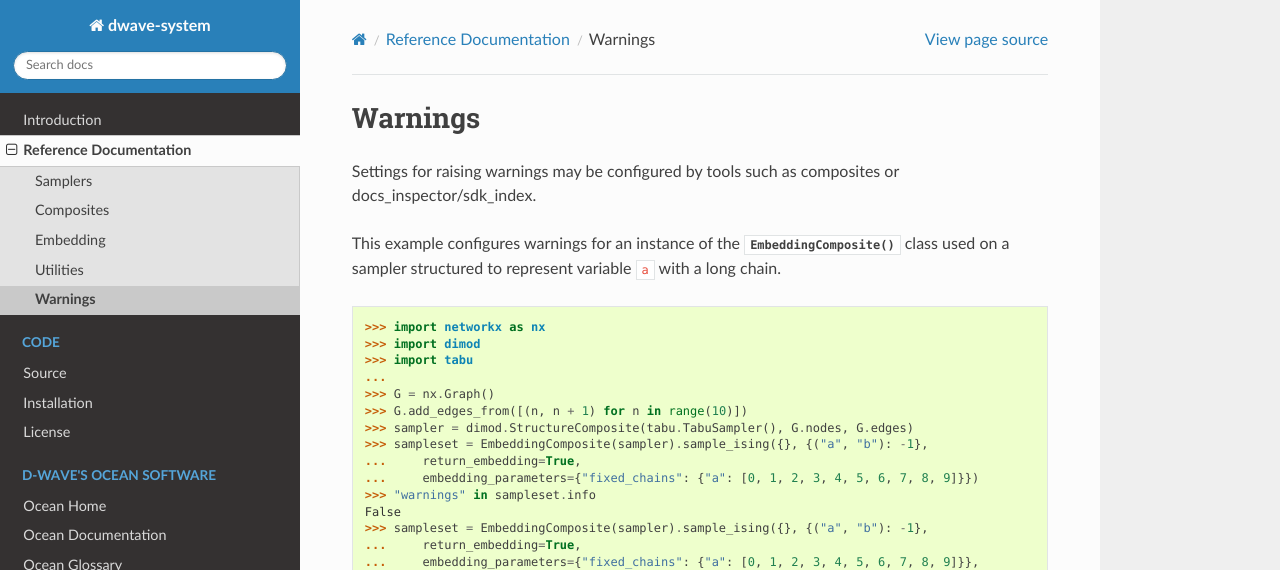
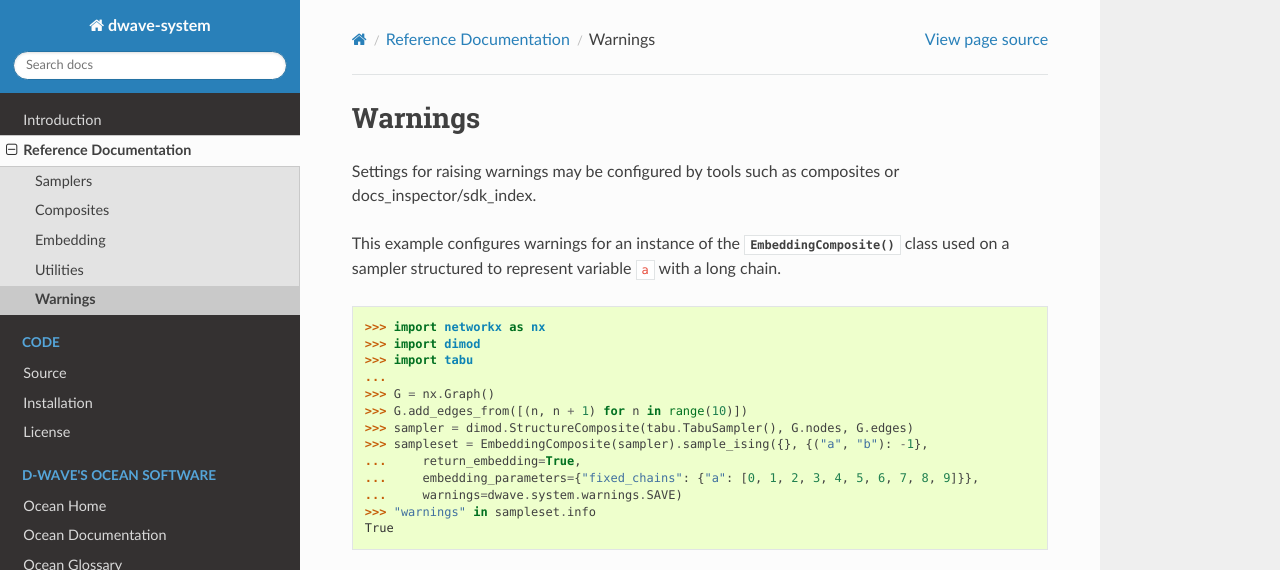
Before and after one commit to dwavesystems/dwave-system, a Sphinx documentation site: the page built from docs/reference/warnings.rst, in a window 1280 px wide and 900 px high, cut to the strip 0-570 px from the top of the window. Built offline with Sphinx 7.4.7 and the Read the Docs theme 2.0.0, drawn with Linux system fonts in a browser that asks for light colours; the version number could not be read and is left out.

Commit message:
Remove doc that depends on inspector import
In the SDK docs the inspector is imported. That causes
this line to fail doctests.

```diff
--- a/docs/reference/warnings.rst
+++ b/docs/reference/warnings.rst
@@ -20,11 +20,6 @@ structured to represent variable ``a`` with a long chain.
 >>> sampler = dimod.StructureComposite(tabu.TabuSampler(), G.nodes, G.edges)
 >>> sampleset = EmbeddingComposite(sampler).sample_ising({}, {("a", "b"): -1},
 ...     return_embedding=True,
-...     embedding_parameters={"fixed_chains": {"a": [0, 1, 2, 3, 4, 5, 6, 7, 8, 9]}})
->>> "warnings" in sampleset.info
-False
->>> sampleset = EmbeddingComposite(sampler).sample_ising({}, {("a", "b"): -1},
-...     return_embedding=True,
 ...     embedding_parameters={"fixed_chains": {"a": [0, 1, 2, 3, 4, 5, 6, 7, 8, 9]}},
 ...     warnings=dwave.system.warnings.SAVE)
 >>> "warnings" in sampleset.info
```
